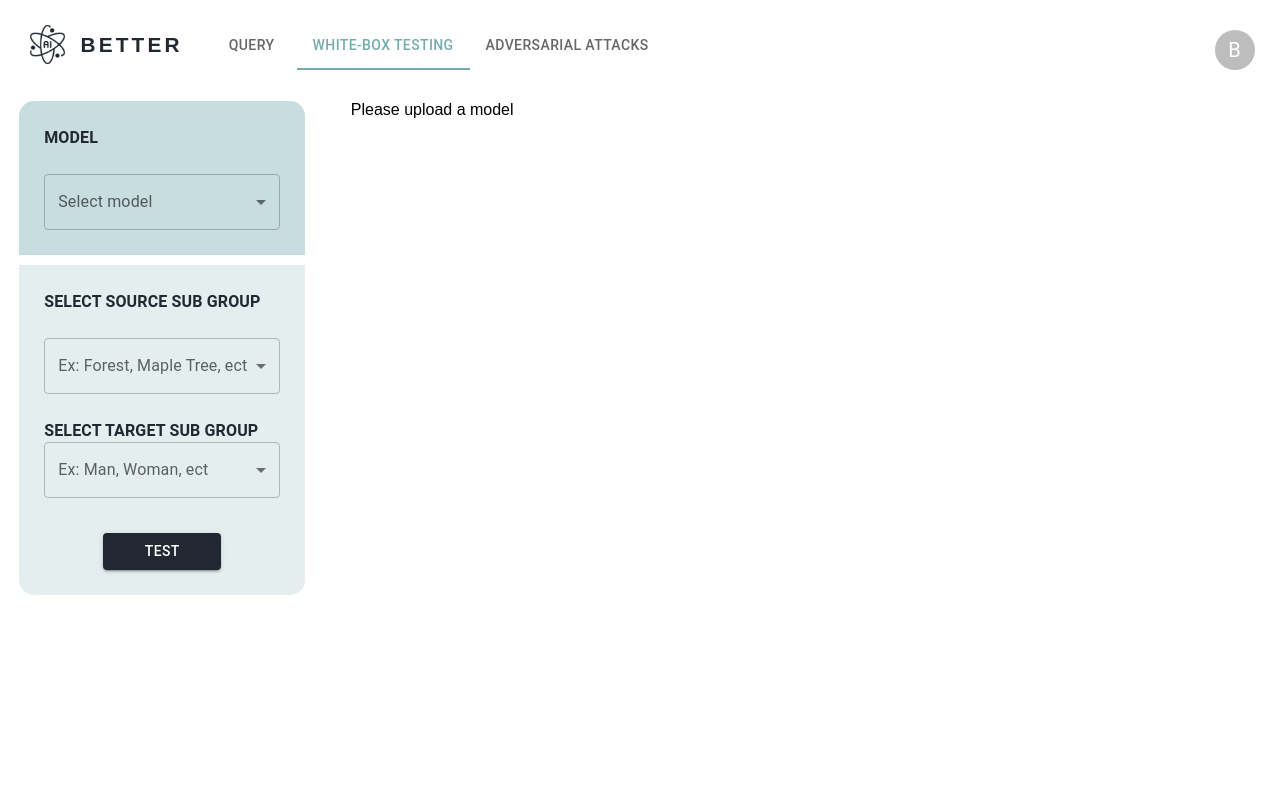
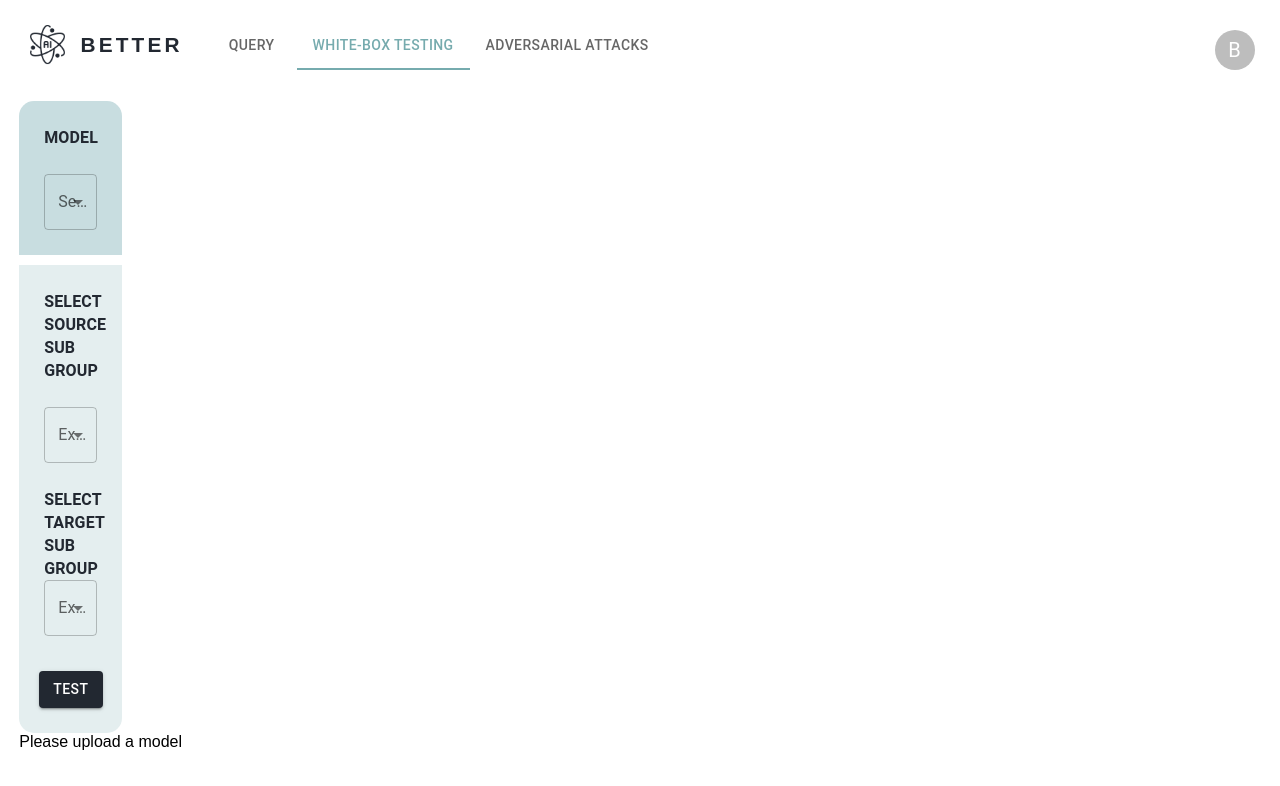
Before and after one commit to BETTER-Boosted-Explainatory-AI/BETTER-front, a React (Vite) app in the folder app/: page /WhiteboxTesting in a window 1280 px wide. Shown: the top 786 px of the page. Built offline with nearby package versions, Linux system fonts and the light colour scheme; the HTML template or start-up script is replaced by a standard one.

Commit message:
fix: fixed css wrapper for pages

```diff
--- a/app/src/pages/AdversarialAttacks/AdversarialAttacksPage.jsx
+++ b/app/src/pages/AdversarialAttacks/AdversarialAttacksPage.jsx
@@ -11,7 +11,7 @@ const AdversarialAttacksPage = () => {
     } = useContext(DendrogramContext);
 
     return (
-        <>
+        <div id="mainBody">
             <aside className="asideForms">
                 <ChangeModelForm />
                 <AdversarialAttackForm />
@@ -25,7 +25,7 @@ const AdversarialAttacksPage = () => {
                     <div>Please upload a model</div>
                 )}
             </main>
-        </>
+        </div>
 
     );
 }
--- a/app/src/pages/Home/HomePage.jsx
+++ b/app/src/pages/Home/HomePage.jsx
@@ -17,7 +17,7 @@ const HomePage = () => {
   } = useContext(DendrogramContext);
 
   return (
-    <>
+    <div id="mainBody">
       <aside id="asideForms">
         <NewModelForm />
         {/* <ChangeModelForm /> */}
@@ -32,7 +32,7 @@ const HomePage = () => {
           <BetterExplanation />
         )}
       </main>
-    </>
+    </div>
   );
 };
 
--- a/app/src/pages/WhiteBoxTesting/WhiteBoxTestingPage.jsx
+++ b/app/src/pages/WhiteBoxTesting/WhiteBoxTestingPage.jsx
@@ -24,7 +24,7 @@ const WhiteboxTestingPage = () => {
 
 
   return (
-    <>
+    <div id="mainBody">
       <aside id="asideForms">
         <ChangeModelForm />
         <WhiteBoxTestingForm sourceLabels={sourceLabels} targetLabels={targetLabels} onChangeSourceLabels={onChangeSourceLabels} onChangeTargetLabels={onChangeTargetLabels} />
@@ -38,7 +38,7 @@ const WhiteboxTestingPage = () => {
           <div>Please upload a model</div>
         )}
       </main>
-    </>
+    </div>
 
   );
 }
```
